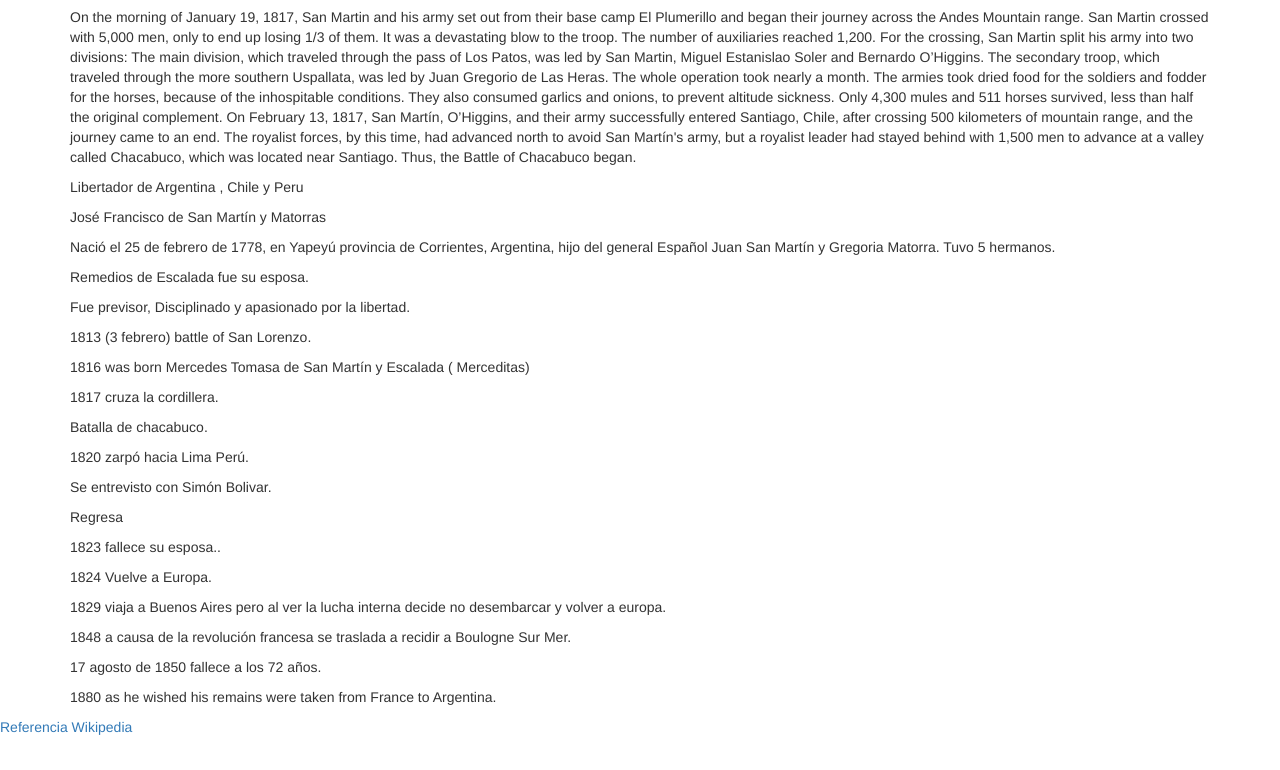
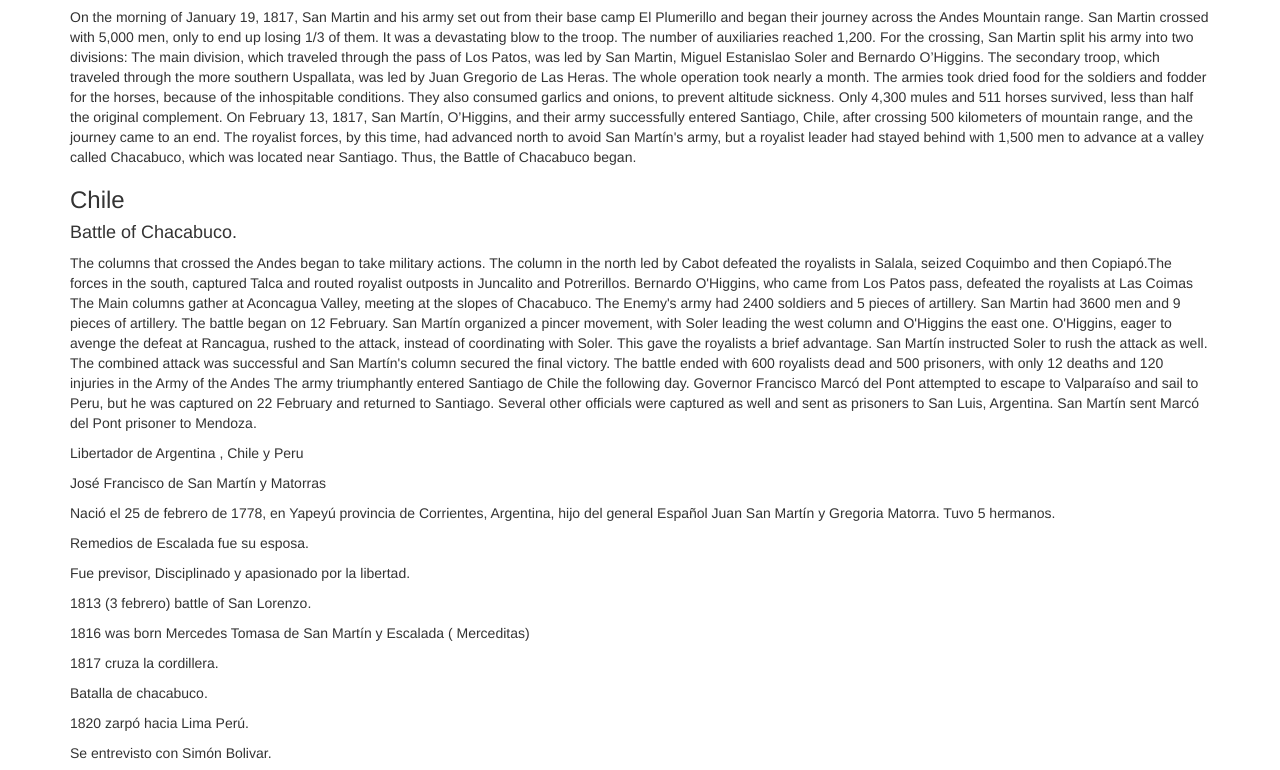
Before and after one commit to luistroche/tribute-page, a plain HTML site: page index.html in a window 1280 px wide. Shown: the part 1988-2758 px from the top of the page. Before the commit the page ends 2725 px from the top, so only its background shows below. Drawn offline with nearby package versions, Linux system fonts and the light colour scheme.

Commit message:
Chile section, battle of Chacabuco

```diff
--- a/css/style.css
+++ b/css/style.css
@@ -26,6 +26,8 @@ h1 {
 .img-main {
 	height: 40vh;
 	margin: 0 auto;
+	border-radius: 70%;
+	border:  inset 1px white;
 }
 .first-section {
 	background: url(/img/cordillera_de_los_andes.jpg);
--- a/index.html
+++ b/index.html
@@ -109,6 +109,17 @@ On February 13, 1817, San Martín, O’Higgins, and their army successfully ente
 
 
 	</p>
+	<h3>Chile</h3>
+	<h4>Battle of Chacabuco.</h4>
+	<p>The columns that crossed the Andes began to take military actions. The column in the north led by Cabot defeated the royalists in Salala, seized Coquimbo and then Copiapó.The forces in the south,  captured Talca and routed royalist outposts in Juncalito and Potrerillos.
+Bernardo O'Higgins, who came from Los Patos pass, defeated the royalists at Las Coimas
+The Main columns gather at Aconcagua Valley, meeting at the slopes of Chacabuco.
+The Enemy's army had 2400 soldiers and 5 pieces of artillery. San Martin had 3600 men and 9 pieces of artillery.
+The battle began on 12 February. San Martín organized a pincer movement, with Soler leading the west column and O'Higgins the east one. O'Higgins, eager to avenge the defeat at Rancagua, rushed to the attack, instead of coordinating with Soler. This gave the royalists a brief advantage. San Martín instructed Soler to rush the attack as well. The combined attack was successful and San Martín's column secured the final victory. The battle ended with 600 royalists dead and 500 prisoners, with only 12 deaths and 120 injuries in the Army of the Andes
+The army triumphantly entered Santiago de Chile the following day. Governor Francisco Marcó del Pont attempted to escape to Valparaíso and sail to Peru, but he was captured on 22 February and returned to Santiago. Several other officials were captured as well and sent as prisoners to San Luis, Argentina. San Martín sent Marcó del Pont prisoner to Mendoza.
+
+
+	</p>
 
 
 </section>
```
